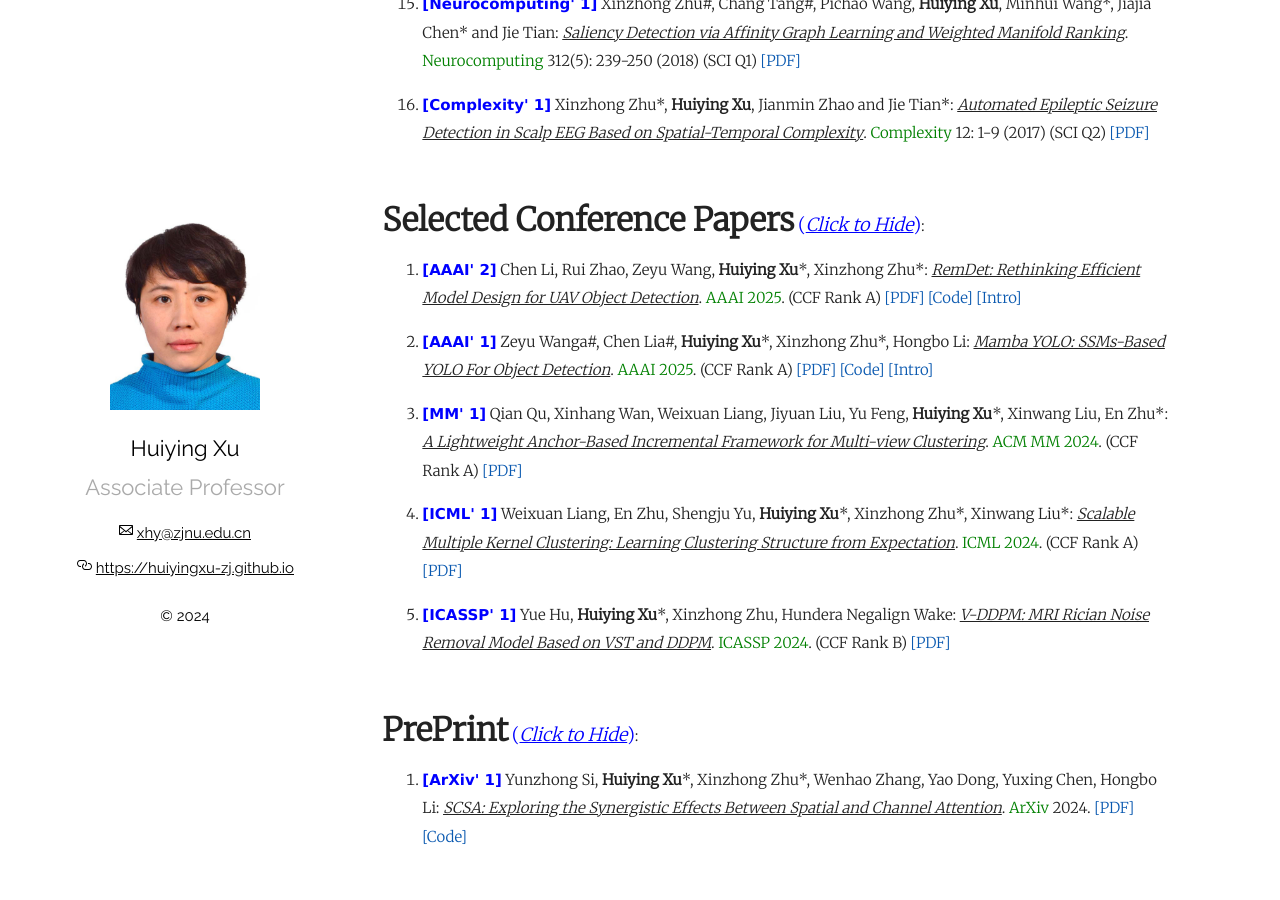
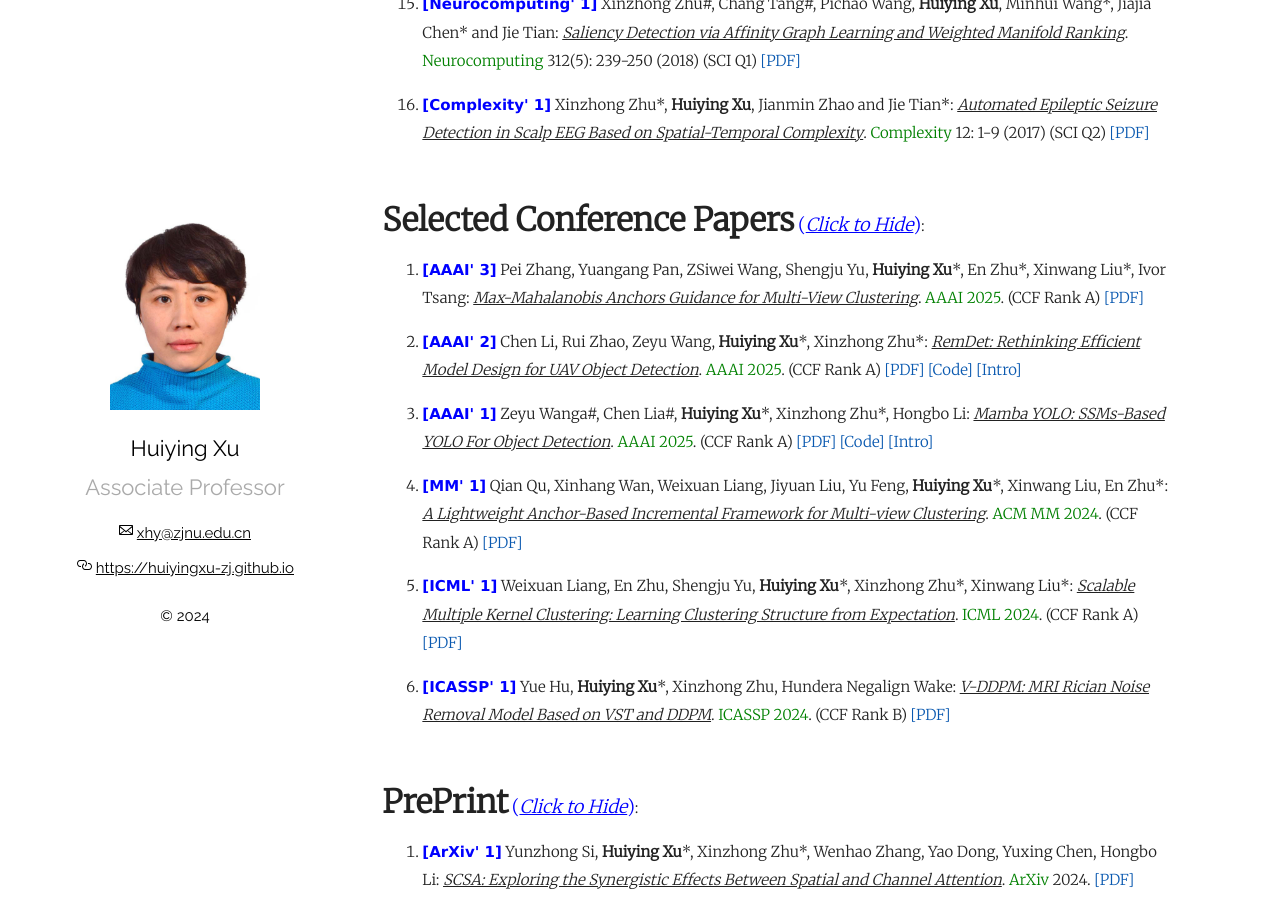
Before and after one commit to xinzhongzhu/huiyingxu-zj.github.io, a Jekyll site: the page built from index.md, in a window 1280 px wide and 900 px high, scrolled down 1963 px. Built offline with Jekyll 4.4.1, drawn with Linux system fonts in a browser that asks for light colours.

Commit message:
Update index.md

```diff
--- a/index.md
+++ b/index.md
@@ -80,6 +80,8 @@ Please drop me a message by email: <u>xhy@zjnu.edu.cn</u>
   <p>
     <ol>
 
+<p style="margin-top: 8px;"><li><font face="verdana" color="blue"><b>[AAAI' 3]</b></font> Pei Zhang, Yuangang Pan, ZSiwei Wang, Shengju Yu, <b>Huiying Xu</b>*, En Zhu*, Xinwang Liu*, Ivor Tsang: <i><u>Max-Mahalanobis Anchors Guidance for Multi-View Clustering</u></i>. <font color="green">AAAI 2025</font>. (CCF Rank A) <a href = "https://xinzhongzhu.github.io/document/MultiView Clustering.pdf">[PDF]</a> </li></p>
+
 <p style="margin-top: 8px;"><li><font face="verdana" color="blue"><b>[AAAI' 2]</b></font> Chen Li, Rui Zhao, Zeyu Wang, <b>Huiying Xu</b>*, Xinzhong Zhu*: <i><u>RemDet: Rethinking Efficient Model Design for UAV Object Detection</u></i>. <font color="green">AAAI 2025</font>. (CCF Rank A) <a href = "https://xinzhongzhu.github.io/document/RemDet_AAAI.pdf">[PDF]</a> <a href = "https://github.com/HZAI-ZJNU/RemDet">[Code]</a> <a href = "https://hub.baai.ac.cn/paper/cedfd291-c1cb-4e13-9d87-844382c5a09d#introduction">[Intro]</a></li></p>
 
 <p style="margin-top: 8px;"><li><font face="verdana" color="blue"><b>[AAAI' 1]</b></font> Zeyu Wanga#, Chen Lia#, <b><b>Huiying Xu</b></b>*, Xinzhong Zhu*, Hongbo Li: <i><u>Mamba YOLO: SSMs-Based YOLO For Object Detection</u></i>. <font color="green">AAAI 2025</font>. (CCF Rank A) <a href = "https://arxiv.org/pdf/2406.05835">[PDF]</a> <a href = "https://github.com/HZAI-zj/Mamba-YOLO">[Code]</a> <a href = "https://mp.weixin.qq.com/s/akYY5sKYU6FAgN4nTcYB1w">[Intro]</a></li></p>
```
